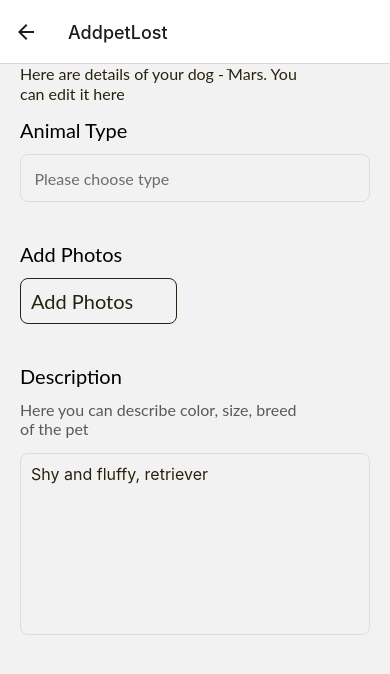
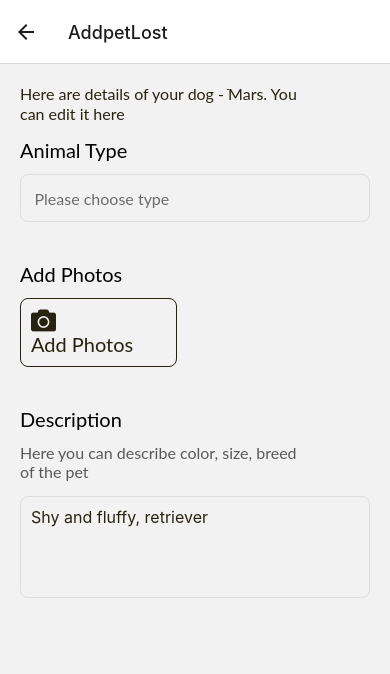
Before and after one commit to Valroshal/PetResqueFrontend, a React Native app: screen /AddpetLost in a window 390 px wide. Shown: the top 674 px of the page. Built offline with nearby package versions, Linux system fonts and the light colour scheme.

Commit message:
pr fixes

```diff
--- a/src/containers/AddPetFirst/AddPetLost/AddPetLost.tsx
+++ b/src/containers/AddPetFirst/AddPetLost/AddPetLost.tsx
@@ -9,6 +9,7 @@ import {
   ViewStyle,
 } from 'react-native';
 import {useState} from "react";
+import {PetPhotoType} from "../../../types/PetType";
 const ImagePicker = require('react-native-image-picker');
 
 const styles = StyleSheet.create({
@@ -52,12 +53,13 @@ interface Props {
 }
 
 const AddPetLost: React.FC<Props> = ({navigation}) => {
-  const [photos , setPhotos] = useState([])
+  const [photos , setPhotos] = useState<PetPhotoType[]>([])
 
   const addPetType = () => {
     navigation.navigate('AddPetFirst');
   };
 
+  //comment
   const handleChoosePhoto = () => {
     let options = {
       selectionLimit: 0
@@ -72,10 +74,8 @@ const AddPetLost: React.FC<Props> = ({navigation}) => {
     });
   };
 
-
-
   return (
-    <View style={{paddingHorizontal: 20}}>
+    <View style={{padding: 20}}>
       <View style={styles.smallText}>
         <Text style={[styles.subTitleText, {color: '#28230E'}]}>
           Here are details of your dog - ֿMars. You can edit it here
@@ -110,9 +110,14 @@ const AddPetLost: React.FC<Props> = ({navigation}) => {
               )
             })
           }
-          <TouchableOpacity style={styles.btnPhoto} onPress={handleChoosePhoto}>
-            {/*<Image style={styles.imageStyle}*/}
-            {/*       source={require('/src/assets/images/camera.png')} />*/}
+          <TouchableOpacity
+              style={styles.btnPhoto}
+              onPress={handleChoosePhoto}
+          >
+            <Image
+                // style={styles.imageStyle}
+                source={require('/Users/valerieHome/Documents/ReactNative/PetResque/src/assets/images/camera.png')}
+            />
             <Text style={{fontSize: 20, fontFamily: 'Lato', color: '#28230E'}}>
               Add Photos
             </Text>
@@ -130,9 +135,15 @@ const AddPetLost: React.FC<Props> = ({navigation}) => {
           </Text>
         </View>
         <View style={styles.btn}>
-          <TextInput placeholderTextColor='#28230E'
-                     placeholder="Shy and fluffy, retriever"
-                     style={{padding: 10, paddingBottom: 150, fontSize: 16}}
+          <TextInput
+              multiline={true}
+              numberOfLines={4}
+              placeholderTextColor='#28230E'
+              placeholder="Shy and fluffy, retriever"
+              style={{
+                padding: 10,
+                fontSize: 16
+              }}
           >
           </TextInput>
         </View>
--- a/src/containers/AddPetFirst/AdddRemoveCard/AddRemoveCard.tsx
+++ b/src/containers/AddPetFirst/AdddRemoveCard/AddRemoveCard.tsx
@@ -1,5 +1,5 @@
 import * as React from 'react';
-import {StyleSheet, ViewStyle, TextStyle, Text, View, TouchableHighlight, TouchableOpacity} from 'react-native';
+import {StyleSheet, ViewStyle, TextStyle, Text, View, Image, TouchableOpacity} from 'react-native';
 import Plus from '../../../assets/svg/plus.svg';
 import {useState} from "react";
 
@@ -72,6 +72,7 @@ const AddRemoveCard: React.FC<Props> = ({upperText,lowerText, onPressCard}) => {
                 <Text style={styles.lowerText}>{lowerText}</Text>
             </View>
             <View>
+                <Image source={require('/Users/valerieHome/Documents/ReactNative/PetResque/src/assets/images/camera.png')} />
                 {/*<Plus width={50} height={50} />*/}
             </View>
         </TouchableOpacity>
--- /dev/null
+++ b/src/types/PetType.ts
@@ -0,0 +1,8 @@
+export interface PetPhotoType {
+    fileName: string
+    fileSize: number
+    height: number
+    type: string
+    uri: string
+    width: number
+}
```
